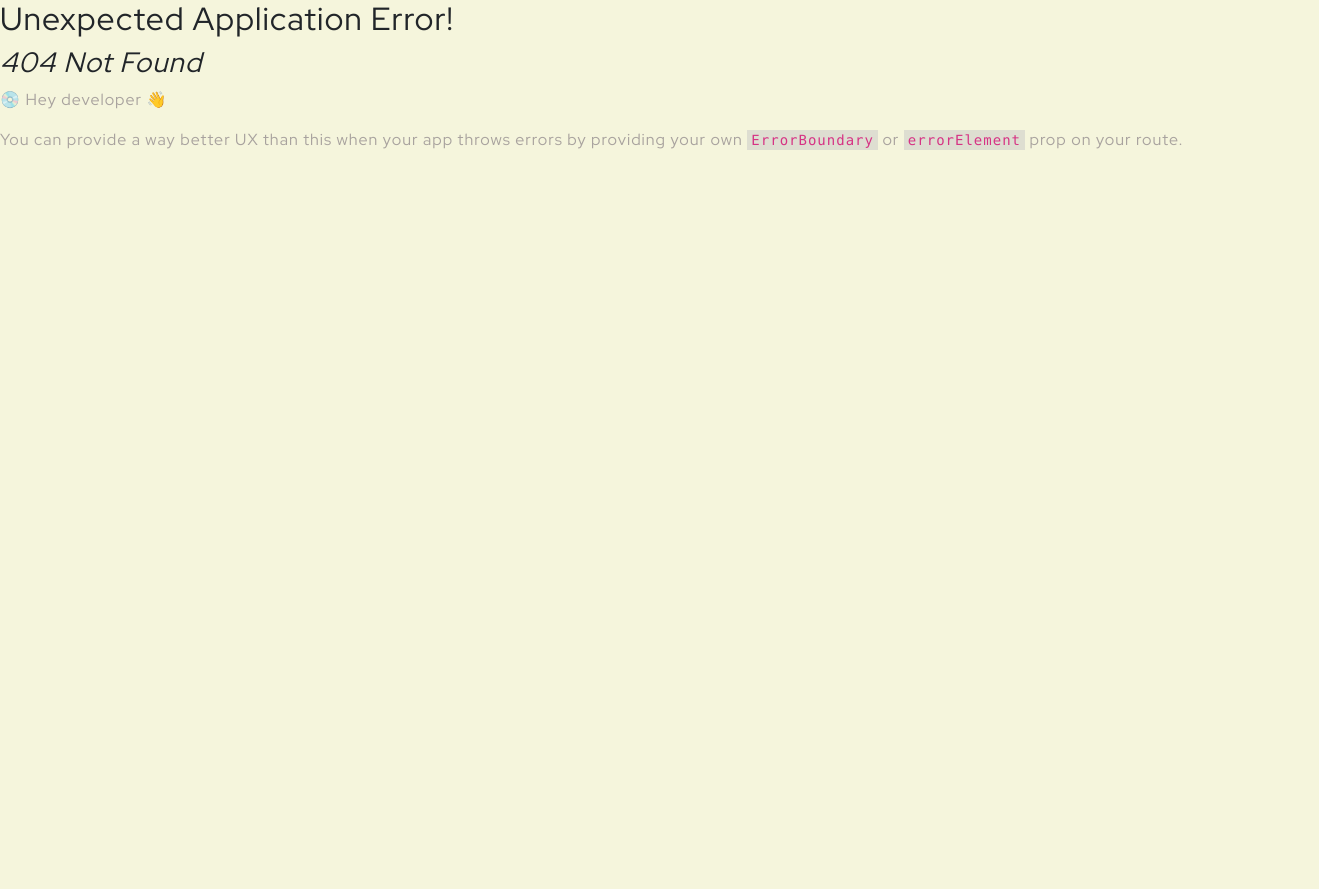
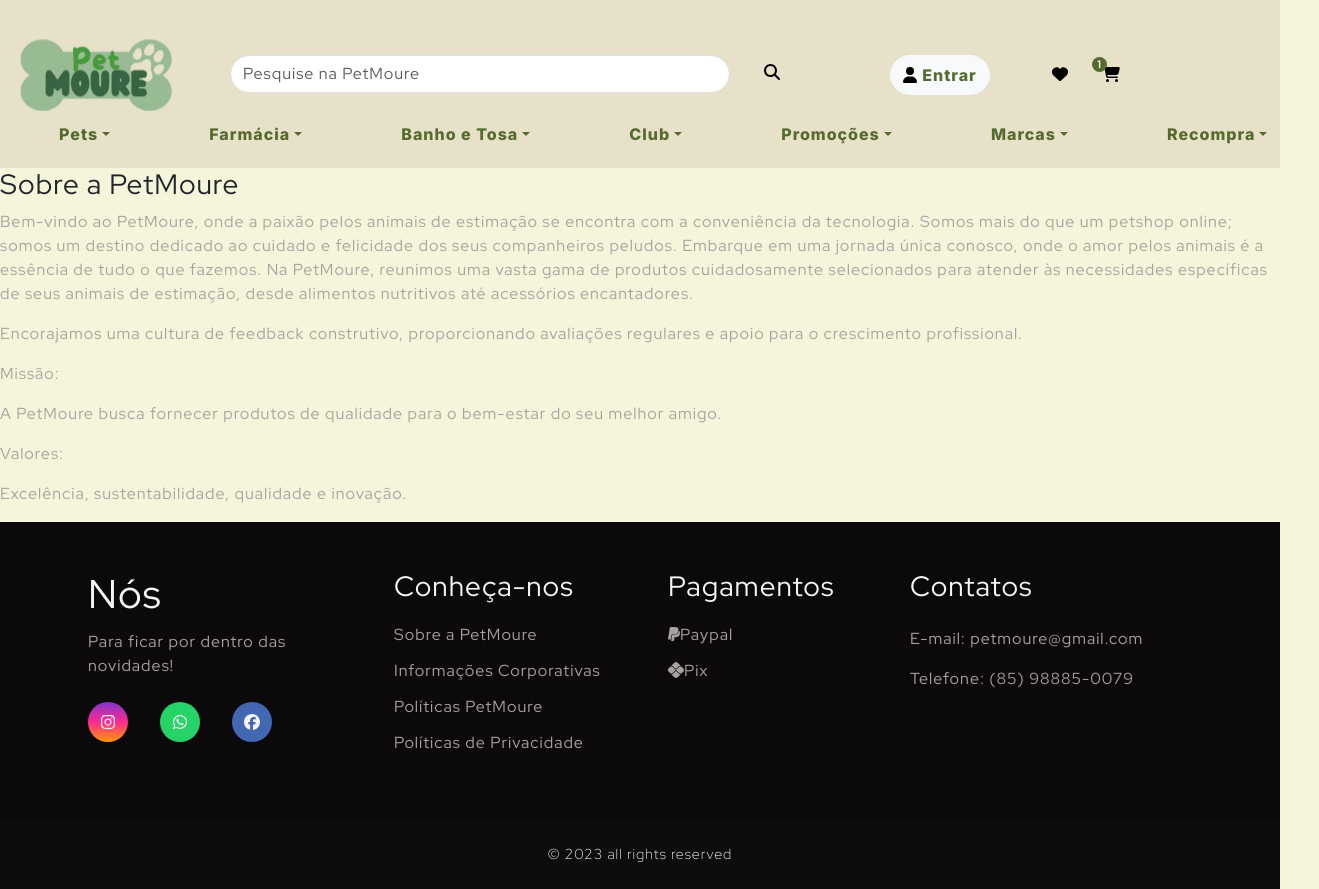
Before and after one commit to ASTR0SC0MPANY/PETMOURE-react, a React (Vite) app: page /sobre in a window 1280 px wide. Before the commit this address had no page. Shown: the whole page, 1319 px wide, since content can reach past the window. Before the commit the page ends 800 px from the top, so only its background shows below. Built offline with nearby package versions, Linux system fonts and the light colour scheme.

Commit message:
testee(yorrana)
testee(yorrana)

```diff
--- a/src/App.css
+++ b/src/App.css
@@ -118,7 +118,7 @@
 #dropdown-basic {
   background-color: transparent;
   border: none;
-  color: #556B2F;
+  color: rgb(85, 107, 46);
   font-family: 'Inter', sans-serif;
   font-weight: 800;
 }
@@ -128,3 +128,20 @@
   font-family: 'Inter', sans-serif;
   font-weight: 800;
 }
+
+
+.cart-status{
+  background-color: rgb(85, 107, 46);
+  width: 15px;
+  height: 15px;
+  position:absolute;
+  color: white;
+  font-size: 11px;
+  font-weight: 600;
+  border-radius: 15px;
+  display: flex;
+  align-items: center;
+  justify-content: center;
+  margin-top: -30px;
+  margin-left: -10px;
+}
--- a/src/App.jsx
+++ b/src/App.jsx
@@ -93,8 +93,11 @@
   <Button className="icone btn btn-light" style={transparentBackground}>
     <FontAwesomeIcon icon={faHeart} />
       </Button>
+
+      {/*carrinho*/}
       <Button className="icone btn btn-light" style={transparentBackground}>
       <FontAwesomeIcon icon={faShoppingCart} />
+       <span className='cart-status'>1</span>
       </Button>
 
       </div>
--- a/src/Footer.jsx
+++ b/src/Footer.jsx
@@ -31,7 +31,7 @@
           </li>
 
           <li>
-            <a href="#" className="footer-link">Sobre a PetMoure</a>
+          <a  onClick={() => window.location.href = '/sobre'} className="footer-link">Sobre a PetMoure</a>
           </li>
           <li>
             <a href="#" className="footer-link">Informações Corporativas</a>
--- a/src/login.jsx
+++ b/src/login.jsx
@@ -123,13 +123,13 @@
 
     //parte da API do google
     const firebaseConfig = {
-      apiKey: "AIzaSyCX07aQUmL1Uhue4pM6jQl-zu-oqOZy-50",
-      authDomain: "teste-f2b52.firebaseapp.com",
-      projectId: "teste-f2b52",
-      storageBucket: "teste-f2b52.appspot.com",
-      messagingSenderId: "593972511162",
-      appId: "1:593972511162:web:064b60dfefd1cdbfe99d83",
-      measurementId: "G-KK8HZ7HPPQ"
+      apiKey: "AIzaSyCEWjUIrxiTrxfnG_F83efguvILmOgq5Rg",
+      authDomain: "pet-moure-teste.firebaseapp.com",
+      projectId: "pet-moure-teste",
+      storageBucket: "pet-moure-teste.appspot.com",
+      messagingSenderId: "598417750443",
+      appId: "1:598417750443:web:013acd7db983820199faee",
+      measurementId: "G-CF2KEZP241"
     };
 
     const firebaseApp = initializeApp(firebaseConfig);
--- a/src/main.jsx
+++ b/src/main.jsx
@@ -5,6 +5,8 @@
 import Cachorro from './Cachorro.jsx'
 import Gato from './Gato.jsx'
 import {Login} from './login.jsx'
+import Sobre from './sobre.jsx'
+
 
 import {
   createBrowserRouter,
@@ -28,6 +30,10 @@
     path: "/login",
     element: <Login />
   },
+  {
+    path: "/sobre",
+    element: <Sobre />
+  },
 
 ])
 
--- /dev/null
+++ b/src/sobre.jsx
@@ -0,0 +1,53 @@
+import React from 'react';
+import App from './App.jsx'
+import Footer from "./Footer.jsx"
+import './sobre.css'
+import {register} from 'swiper/element/bundle'
+
+register();
+import 'swiper/css';
+import 'swiper/css/navigation';
+import 'swiper/css/pagination';
+import 'swiper/css/scrollbar';
+
+
+
+function sobre(){
+
+
+    return(
+        <React.StrictMode>
+        <App />
+        {/*parte da informação*/}
+        <h3>Sobre a PetMoure</h3>
+
+        <div className="informes-textoo" id="desenvolvimento-profissional">
+            <div className="informess">
+                <p>Bem-vindo ao PetMoure, onde a paixão pelos animais de estimação se encontra com a conveniência da tecnologia. Somos mais do que um petshop online; somos um destino dedicado ao cuidado e felicidade dos seus companheiros peludos.  Embarque em uma jornada única conosco, onde o amor pelos animais é a essência de tudo o que fazemos. Na PetMoure, reunimos uma vasta gama de produtos cuidadosamente selecionados para atender às necessidades específicas de seus animais de estimação, desde alimentos nutritivos até acessórios encantadores.</p>
+                 <p>Encorajamos uma cultura de feedback construtivo, proporcionando avaliações regulares e apoio para o crescimento profissional.</p>
+            </div>
+        </div>
+
+        <div className="informes-textoo">
+
+        <div class="informess">
+            <p class="numero" id="missao">Missão: </p>
+            <p>A PetMoure busca fornecer produtos de qualidade para o bem-estar do seu melhor amigo.</p>
+        </div>
+
+        <div className="informess">
+            <p class="numero" id="valores">Valores: </p>
+            <p>Excelência, sustentabilidade, qualidade e inovação.</p>
+
+        </div>
+
+        </div>
+
+        <Footer />
+        </React.StrictMode>
+
+
+    );
+}
+
+export default sobre;
```
Also changed, not shown: src/ProductCard.css (line endings or trailing spaces), src/ProductCard.jsx (line endings or trailing spaces), src/sobre.css (added).
